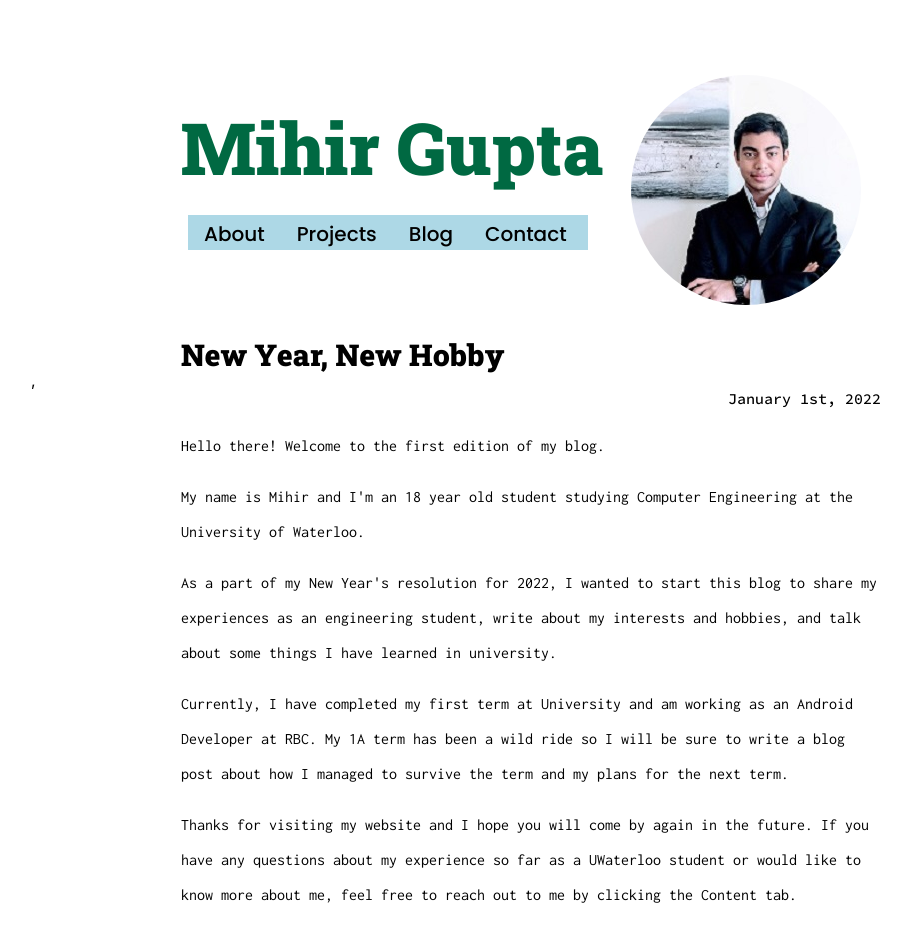
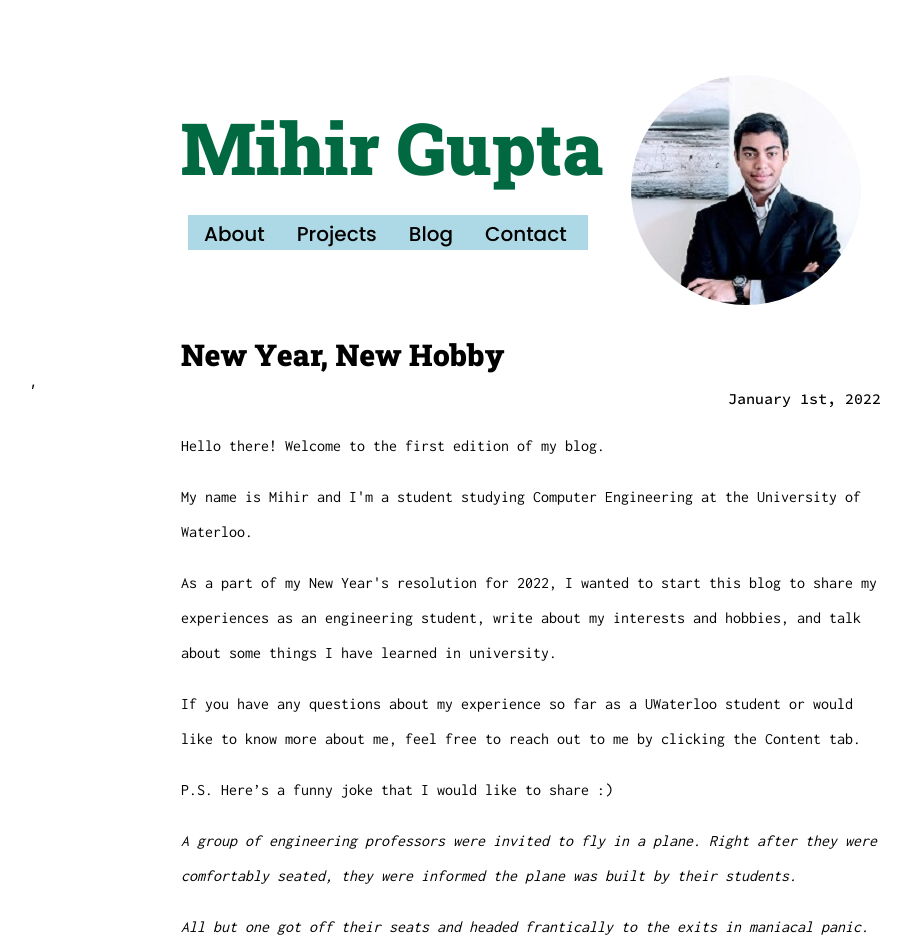
Before and after one commit to mgupta27/Mihir-Portfolio, a React (Create React App) app: page /Blog-1 in a window 1280 px wide. Shown: the top 937 px of the page, without its empty margins (109-1020 px from the left). Built offline with nearby package versions, Linux system fonts and the light colour scheme.

Commit message:
Fixed Blog Post

```diff
--- a/src/Blog/Blog1.js
+++ b/src/Blog/Blog1.js
@@ -12,28 +12,24 @@ const Blog1 = ( ) => {
         <div className="blog-text">
           Hello there! Welcome to the first edition of my blog.
           <p />
-          My name is Mihir and I'm an 18 year old student studying
+          My name is Mihir and I'm a student studying
           Computer Engineering at the University of Waterloo.
           <p />
           As a part of my New Year's resolution for 2022, I wanted to start this blog
           to share my experiences as an engineering student, write about my interests and hobbies,
           and talk about some things I have learned in university.
           <p />
-          Currently, I have completed my first term at University and am working as an Android
-          Developer at RBC. My 1A term has been a wild ride so I will be sure to write a blog post
-          about how I managed to survive the term and my plans for the next term.
+          If you have any questions about my experience so far as a UWaterloo student or
+          would like to know more about me, feel free to reach out to me by clicking the
+          Content tab.
           <p />
-          Thanks for visiting my website and I hope you will come by again in the future. If you
-          have any questions about my experience so far as a UWaterloo student or would like to
-          know more about me, feel free to reach out to me by clicking the Content tab.
-          <p />
-          P.S. Here’s a funny joke that made my day :)
+          P.S. Here’s a funny joke that I would like to share :)
           <p />
           <i>
             A group of engineering professors were invited to fly in a plane. Right after they were
             comfortably seated, they were informed the plane was built by their students.
             <p />
-            All but one got of their seats and headed frantically to the exits in maniacal panic.
+            All but one got off their seats and headed frantically to the exits in maniacal panic.
             <p />
             The one lone professor that stayed sitting calmly in his seat was asked: “Why did you stay put?”
             <p />
```
